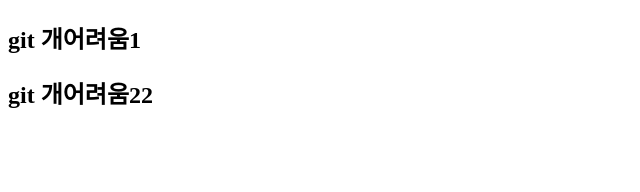
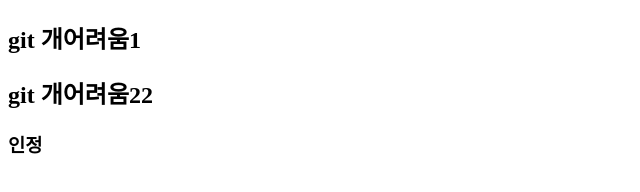
Before and after one commit to janghye1019/GenTeraBio, a plain HTML site: page index.html in a window 1280 px wide. Shown: the full height of the page, 0-640 px from the left. Drawn offline with Linux system fonts and the light colour scheme.

Commit message:
추가 헤원브랜치

```diff
--- a/index.html
+++ b/index.html
@@ -12,6 +12,7 @@
     <!-- 주석 추가2 -->
     <h2>git 개어려움1</h2>
     <h2>git 개어려움22</h2>
+    <h3>인정</h3>
 </body>
 
 </html>
```
